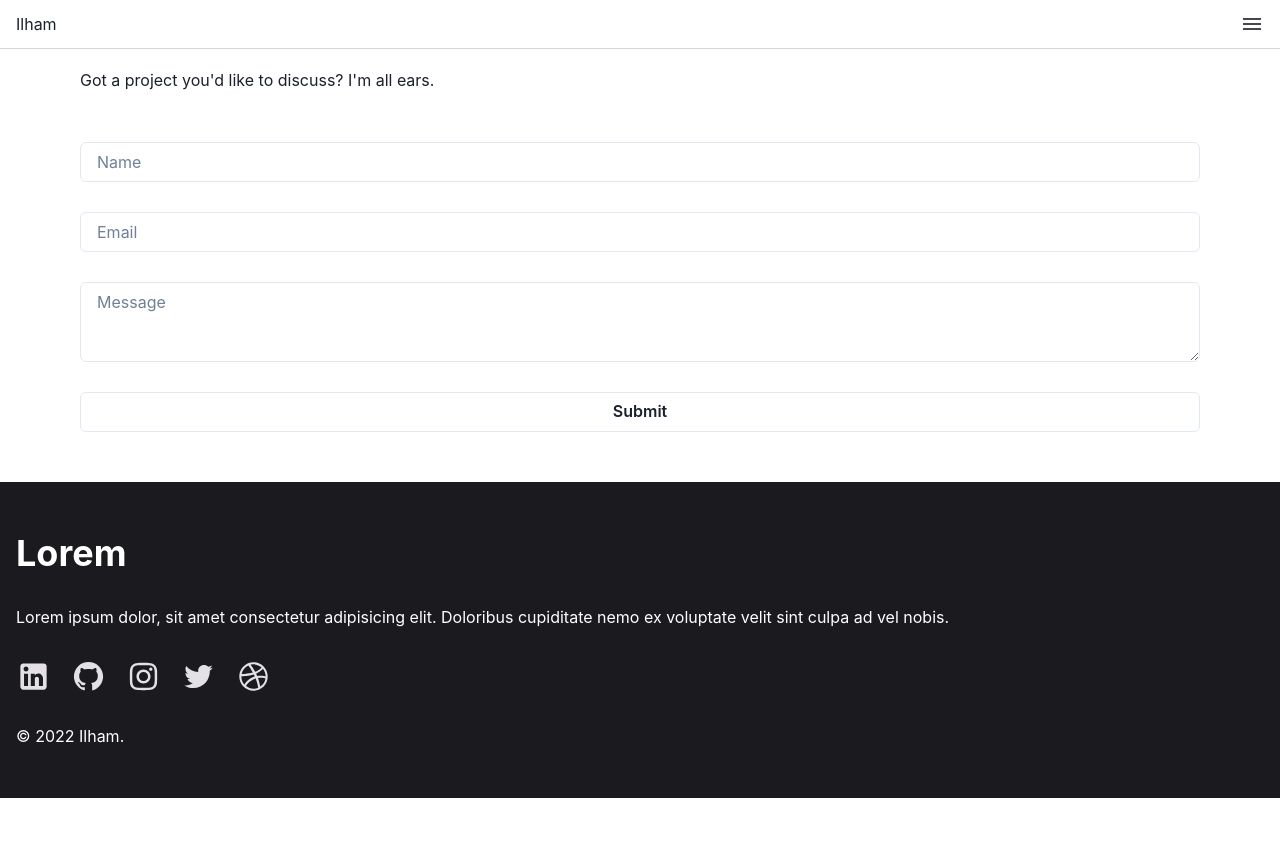
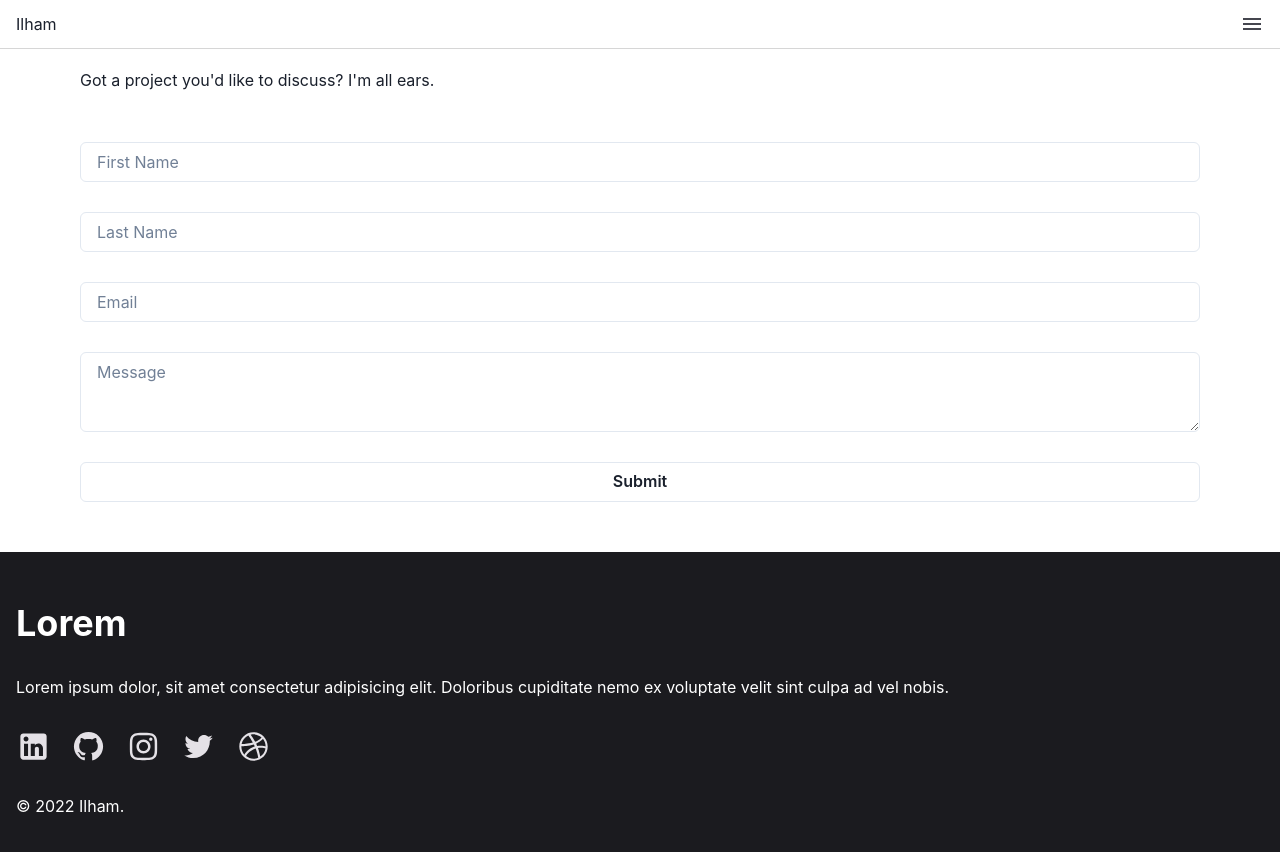
Before and after one commit to IlhamPrabaswara/ilham-vite, a React (Vite) app: page /contact in a window 1280 px wide. Shown: the top 852 px of the page. Before the commit the page ends 800 px from the top, so only its background shows below. Built offline with nearby package versions, Linux system fonts and the light colour scheme; no server answers.

Commit message:
feat(pages/contact): Integrate form with supabase db

```diff
--- a/src/pages/contact/index.tsx
+++ b/src/pages/contact/index.tsx
@@ -1,44 +1,128 @@
+import { useState } from 'react'
 import {
   Button,
   FormControl,
   Input,
+  // Modal,
+  // ModalBody,
+  // ModalCloseButton,
+  // ModalContent,
+  // ModalFooter,
+  // ModalHeader,
+  // ModalOverlay,
   Stack,
   Text,
   Textarea,
+  useDisclosure,
 } from '@chakra-ui/react'
 import PageContainer from '../../layouts/pageContainer'
+import { supabase } from '../../utils/supabaseClient'
+import { ContactFormType } from '../../interfaces/contact.interfaces'
 
 const Contact = () => {
-  const contact = {
-    first: 'Ilham',
-    last: 'Prabaswara',
+  const { isOpen, onOpen, onClose } = useDisclosure()
+  const [input, setInput] = useState<ContactFormType>({
+    firstName: '',
+    lastName: '',
+    email: '',
+    message: '',
+  })
+  const handleChange = (e: any) => {
+    setInput({
+      ...input,
+      [e.target.name]: e.target.value,
+    })
+  }
+  const handleSubmit = async (e: any) => {
+    e.preventDefault()
+    const { data } = await supabase
+      .from('messages')
+      .insert({
+        firstName: input.firstName,
+        lastName: input.lastName,
+        email: input.email,
+        message: input.message,
+      })
+      .select()
+
+    if (data) {
+      setInput({
+        ...input,
+        firstName: '',
+        lastName: '',
+        email: '',
+        message: '',
+      })
+      alert("Your message is successfully sent!")
+      // return (
+      //   <Modal isOpen={isOpen} onClose={onClose}>
+      //     <ModalOverlay />
+      //     <ModalContent>
+      //       <ModalHeader>Modal Title</ModalHeader>
+      //       <ModalCloseButton />
+      //       <ModalBody>
+      //         <h1>Hello</h1>
+      //       </ModalBody>
+
+      //       <ModalFooter>
+      //         <Button colorScheme="blue" mr={3} onClick={onClose}>
+      //           Close
+      //         </Button>
+      //         <Button variant="ghost">Secondary Action</Button>
+      //       </ModalFooter>
+      //     </ModalContent>
+      //   </Modal>
+      // )
+    }
   }
   return (
     <PageContainer>
       <div id="contact">
         <h1>
-          {contact.first || contact.last ? (
-            // <h1>
-            //   {contact.first} {contact.last}
-            // </h1>
-            <>
-              <Text mb={'50px'}>
-                Got a project you'd like to discuss? I'm all ears.
-              </Text>
+          <>
+            <Text mb={'50px'}>
+              Got a project you'd like to discuss? I'm all ears.
+            </Text>
+            <form onSubmit={handleSubmit}>
               <FormControl>
                 <Stack gap={'30px'}>
-                  <Input placeholder="Name" />
-                  <Input placeholder="Email" />
-                  <Textarea placeholder="Message"></Textarea>
-                  <Button variant={'outline'} w={'full'}>
+                  <Input
+                    name="firstName"
+                    value={input.firstName}
+                    placeholder="First Name"
+                    onChange={handleChange}
+                  />
+                  <Input
+                    name="lastName"
+                    value={input.lastName}
+                    placeholder="Last Name"
+                    onChange={handleChange}
+                  />
+                  <Input
+                    name="email"
+                    value={input.email}
+                    placeholder="Email"
+                    onChange={handleChange}
+                  />
+                  <Textarea
+                    name="message"
+                    value={input.message}
+                    placeholder="Message"
+                    onChange={handleChange}
+                  />
+                  <Button
+                    type="submit"
+                    variant={'outline'}
+                    w={'full'}
+                    onClick={onOpen}
+                    onChange={handleChange}
+                  >
                     Submit
                   </Button>
                 </Stack>
               </FormControl>
-            </>
-          ) : (
-            <i>No Name</i>
-          )}
+            </form>
+          </>
         </h1>
       </div>
     </PageContainer>
```
